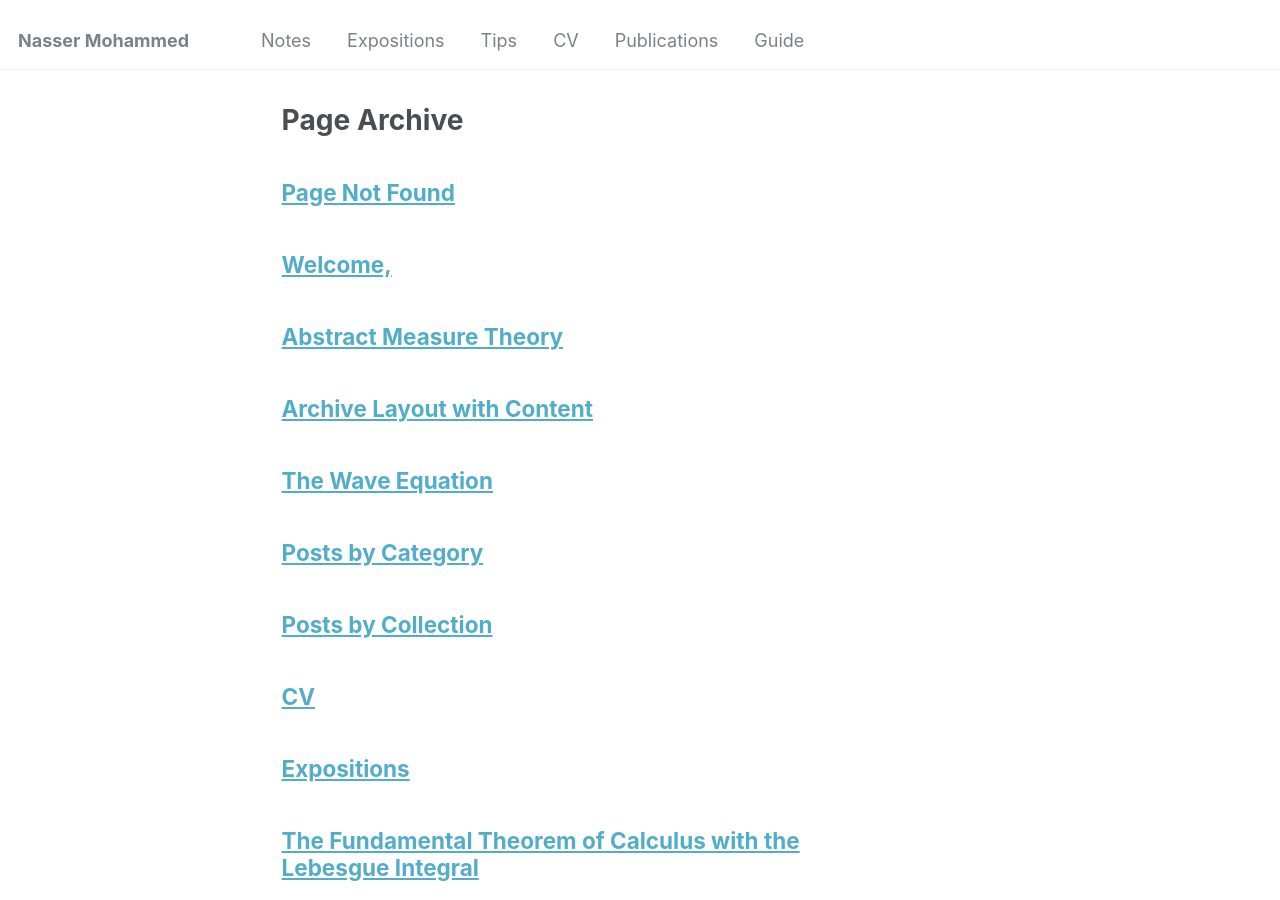
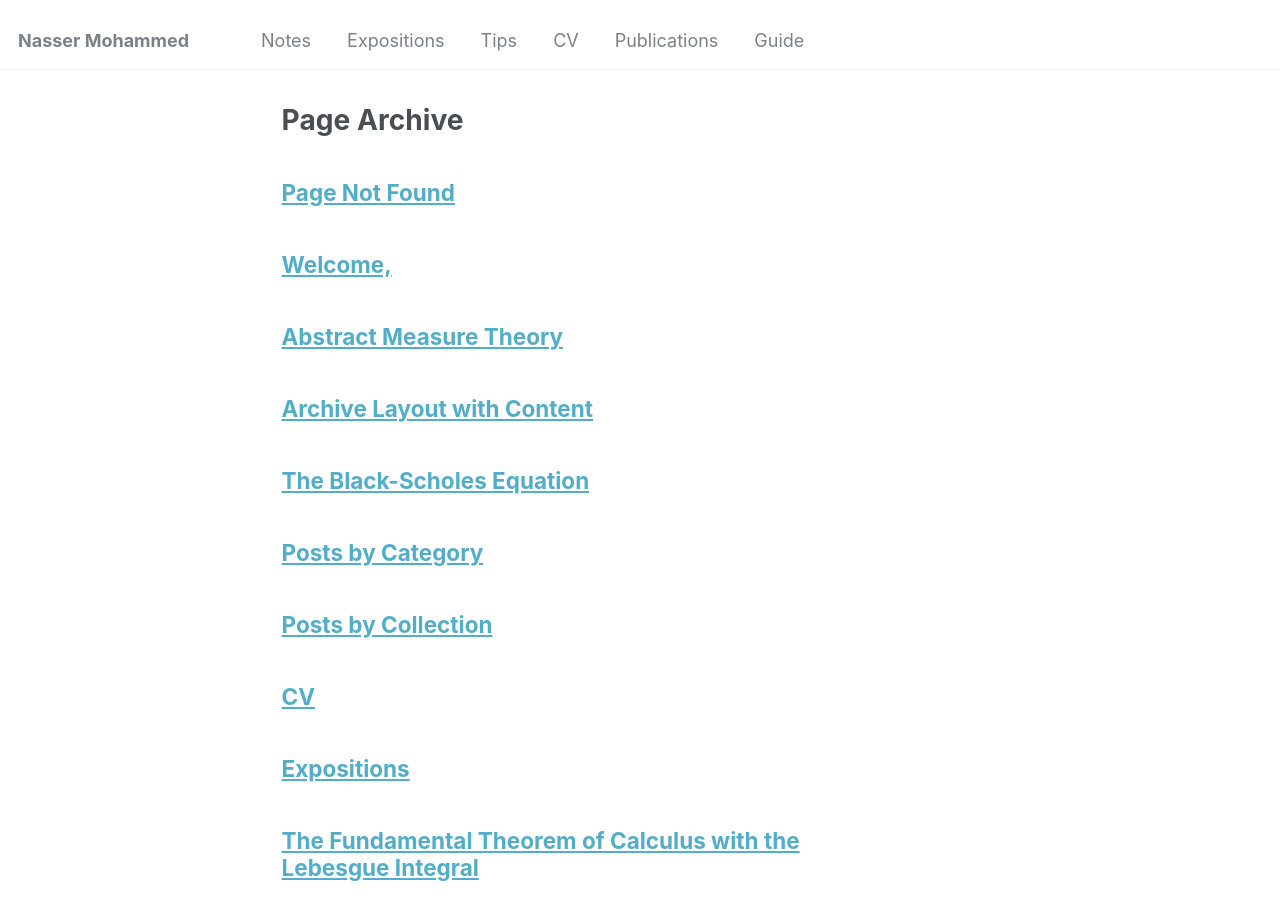
Before and after one commit to Nasser-Mohammed/Nasser-Mohammed.github.io, a Jekyll site: the page built from _pages/page-archive.html, in a window 1280 px wide and 900 px high. Built offline with Jekyll 4.4.1, drawn with Linux system fonts in a browser that asks for light colours.

Commit message:
Update black-scholes.md

```diff
--- a/_pages/expos/black-scholes.md
+++ b/_pages/expos/black-scholes.md
@@ -1,7 +1,7 @@
 ---
 layout: archive
-title: "The Wave Equation"
-permalink: /notes/pde/wave-eq/
+title: "The Black-Scholes Equation"
+permalink: /expos/black-scholes/
 author_profile: false
 ---
 <hr style="border: 2px solid black;">
```
